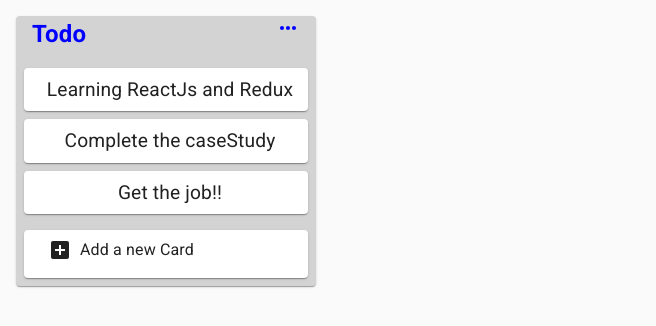
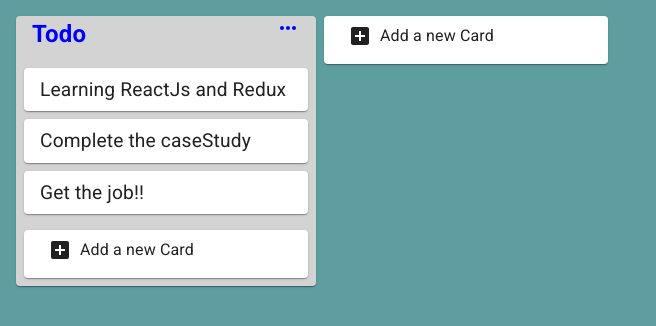
Before and after one commit to lutfullahcelenk/trello-clone-app, a React (Create React App) app: page / in a window 1280 px wide. Shown: the top 326 px of the page, without its empty margins (0-656 px from the left). Built offline with nearby package versions, Linux system fonts and the light colour scheme.

Commit message:
Added another InputContainer in App to create list section

```diff
--- a/src/App.js
+++ b/src/App.js
@@ -1,11 +1,26 @@
 import { useState } from "react";
 import {v4 as uuid} from "uuid";
 import "./App.css";
+import InputContainer from "./components/input/InputContainer";
 import List from "./components/List/List";
 import store from "./utils/store";
 import StoreApi from "./utils/storeApi";
+import { makeStyles } from '@material-ui/core';
+
+
+const useStyle = makeStyles((theme)=> ({
+  root:{
+    display: "flex",
+    minHeight: "100vh",
+    background: "cadetblue"
+  },
+}))
+
+
 
 function App() {
+
+  const classes = useStyle()
   const [data, setData] = useState(store);
   const addMoreCard = (title,listId) => {
       const newCardId = uuid();
@@ -29,13 +44,16 @@
       setData(newState);
   }
 
+
   return (
     <StoreApi.Provider value= {{addMoreCard}}>
-      <div className="App">
+      <div className={classes.root}>
         {data.listIds.map((listId) => {
           const list = data.lists[listId];
           return <List list={list} key={listId} />;
         })}
+
+        <InputContainer type="list"/>
       </div>
     </StoreApi.Provider>
   );
```
